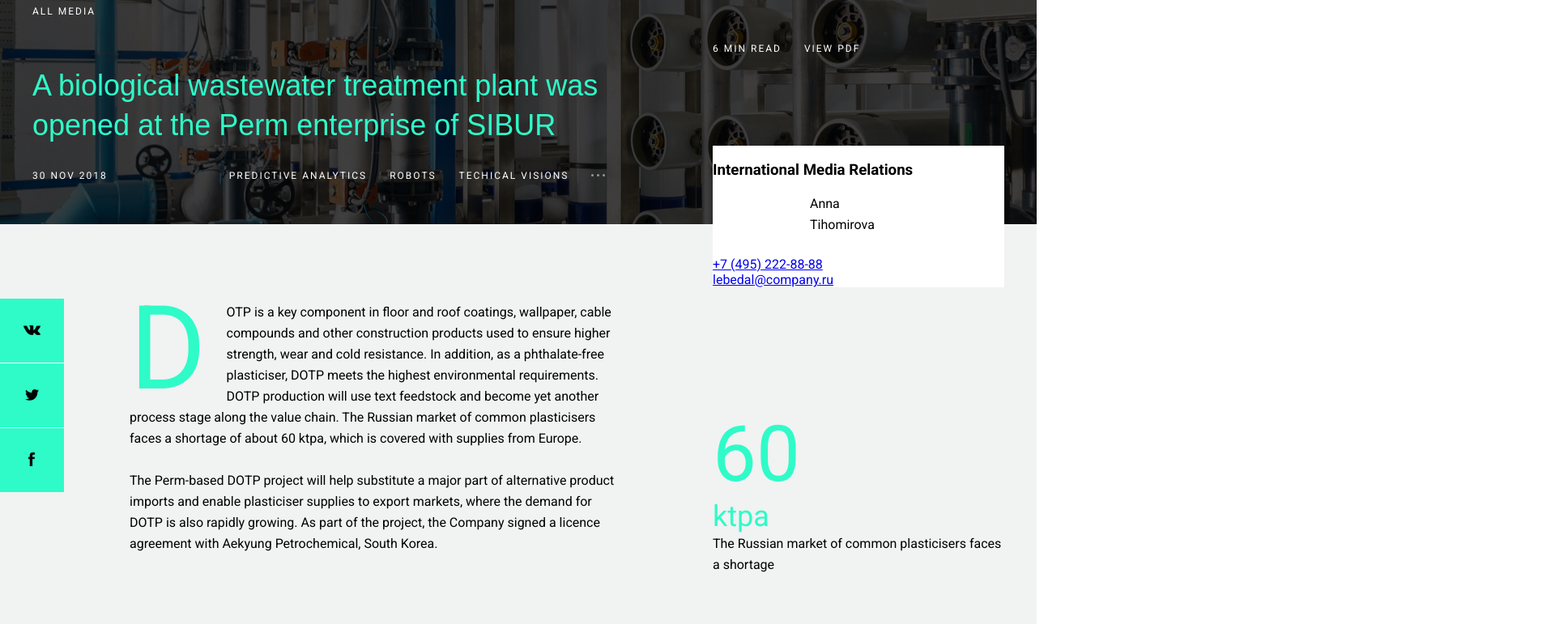
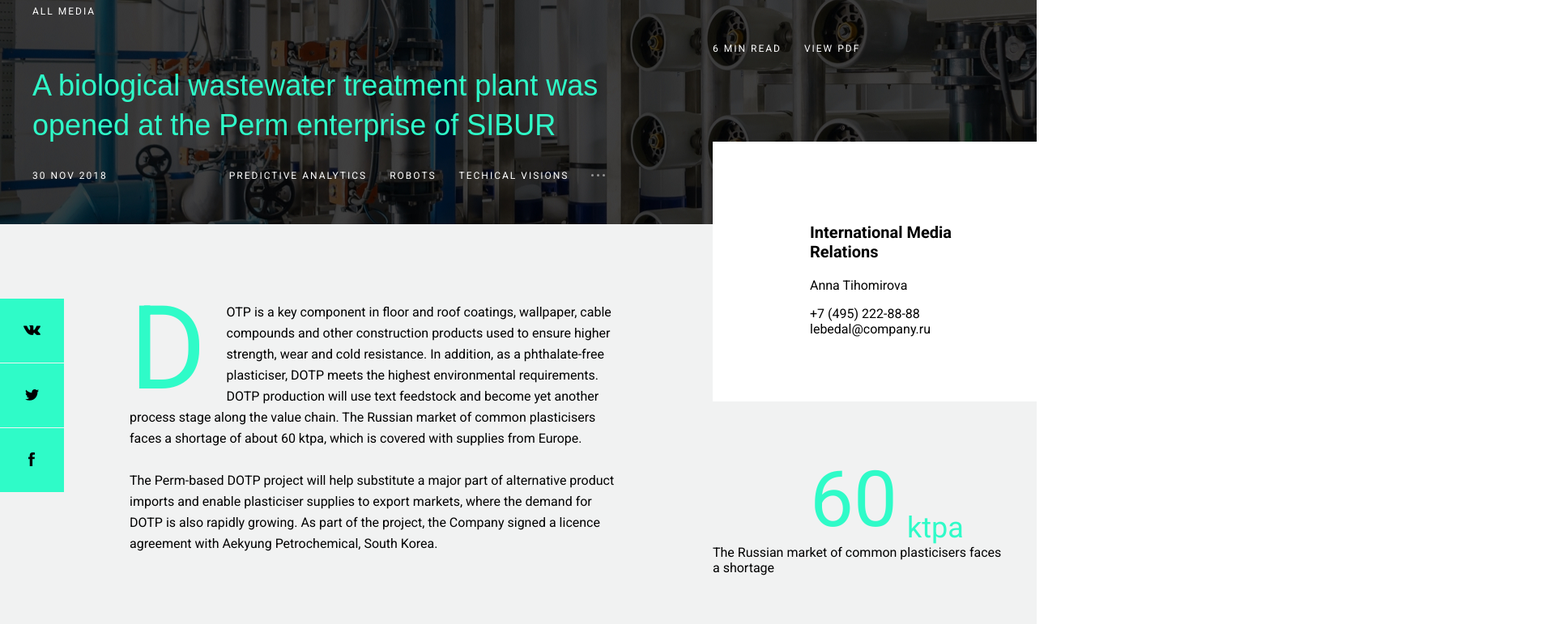
Before and after one commit to Amugbl4/UplabFrontSchool, a plain HTML site: page post.html in a window 1280 px wide. Shown: the part 145-916 px from the top of the page at 81% size, 1920 px wide, since content can reach past the window. Drawn offline with Linux system fonts and the light colour scheme.

Commit message:
few change post

```diff
--- a/css/style.css
+++ b/css/style.css
@@ -413,36 +413,60 @@
 
 .section-column__right {
     display: flex;
-    position: relative;
-    /* align-self: flex-end; */
+    align-self: flex-end;
+    flex-direction: column;
     width: 30%;
 }
 
-.article__infographic {
-    align-self: flex-end;
+.infographic {
+    display: flex;
+    padding-left: 120px;
 }
 
+/* .article__infographic {
+    align-self: flex-end;
+} */
+
 .infographic__number {
+    align-self: flex-end;
+    width: 50%;
     font-size: 96px;
     color: #2ffbc8;
 }
 
 .infographic__number-name {
+    align-self: flex-end;
+    width: 50%;
     font-size: 36px;
     color: #2ffbc8;
 }
 
-.user-text .infographic__text {
+.article-infographic__text {
     margin: 0;
     padding: 0;
 }
 
 .article__infobox {
-    position: absolute;
-    top: -50%;
     display: block;
+    margin-top: -500px;
+    margin-bottom: 65px;
+    padding: 80px 0 80px 120px;
+    padding-right: 9999px;
+    margin-right: -9999px;
     background-color: #fff;
     color: #000;
+}
+
+.article__infobox h3 {
+    font-size: 20px;
+    color: #000;
+}
+
+.article__infobox a {
+    text-decoration: none;
+    color: #000;
+    font-size: 16px;
+    margin-bottom: 10px;
 }
 
 .article__slider {
--- a/post.html
+++ b/post.html
@@ -83,9 +83,10 @@
                 <a href="#" class="social-share social-share--fb" title="fb"></a>
             </div>
             <div class="container">
-                <div class="user-text">
+
                 <div class="section-column">
                     <div class="section-column__left">
+                        <div class="user-text">
                             <p class="first-paragraph">DOTP is a key component in floor and roof coatings,
                                 wallpaper, cable compounds and other construction products used to ensure higher
                                 strength,
@@ -112,6 +113,7 @@
                                 Korea.
                             </p>
                         </div>
+                    </div>
                     <div class="section-column__right">
                         <div class="article__infobox">
                             <h3>International Media Relations</h3>
@@ -119,18 +121,18 @@
                             <a href="tel:+74952228888" class="">+7 (495) 222-88-88</a> <br>
                             <a href="mailto:lebedal@company.ru" class="">lebedal@company.ru</a>
                         </div>
-                            <div class="article__infographic">
+                        <div class="article-infographic">
                             <div class="infographic">
                                 <div class="infographic__number">60</div>
                                 <div class="infographic__number-name">ktpa</div>
-                                    <p class="infographic__text">The Russian market of common plasticisers faces a
+                            </div>
+                            <p class="article-infographic__text">The Russian market of common plasticisers faces a
                                 shortage</p>
                         </div>
                     </div>
                 </div>
-                    </div>
-                </div>
-            </div>
+
+
                 <div class="article__slider">
                     <div class="container">
                         <div class="slider">
@@ -160,7 +162,7 @@
 
                 </div>
                 <div class="container">
-                <div class="section-column">
+
                     <div class="section-column__left">
                         <div class="article__important-text">
                             <p>As part of the project, the Company signed a licence agreement
@@ -226,7 +228,6 @@
                                     <li>Demineralised water unit at ZapSibNeftekhim ready for commissioning</li>
                                     <li>We creates Technological Modelling Centre</li>
                                 </ul>
-                            </div>
                             </div>
                         </div>
                     </div>
```
Lines whose indentation alone changed are shown as unchanged.
